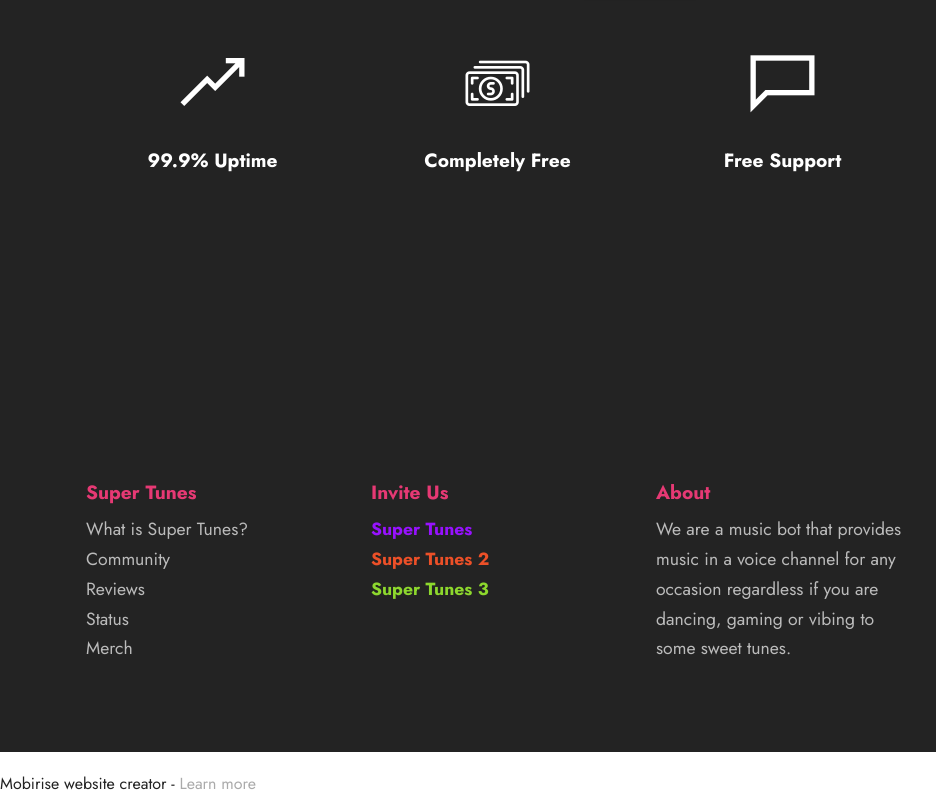
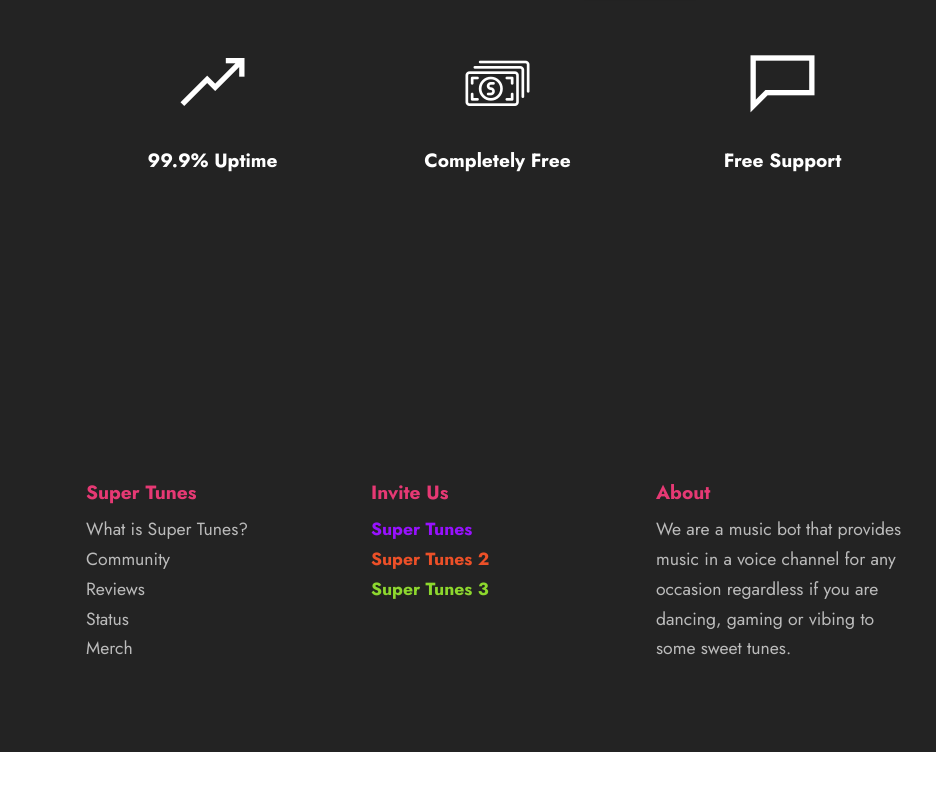
Before and after one commit to CnI3NWjQ9gmYhzVYuakf/Super-Tunes, a plain HTML site: page index.html in a window 1280 px wide. Shown: the part 462-1257 px from the top of the page, 0-936 px from the left. After the commit the page ends 1214 px from the top, so only its background shows below. Drawn offline with Linux system fonts and the light colour scheme; files whose address does not match are found by name.

Commit message:
Update index.html

```diff
--- a/index.html
+++ b/index.html
@@ -177,7 +177,7 @@
         </div>
     </div>
 </section>
-  <a href="https://mobirise.site/a" style="flex: 1 1; height: 3rem; padding-left: 1rem;"></a><p style="flex: 0 0 auto; margin:0; padding-right:1rem;">Mobirise website creator - <a href="https://mobirise.site/n" style="color:#aaa;">Learn more</a></p>
+  <a href="https://mobirise.site/a" </a>
   <script src="assets/bootstrap/js/bootstrap.bundle.min.js"></script>
   <script src="assets/smoothscroll/smooth-scroll.js"></script>
   <script src="assets/ytplayer/index.js"></script>
```
